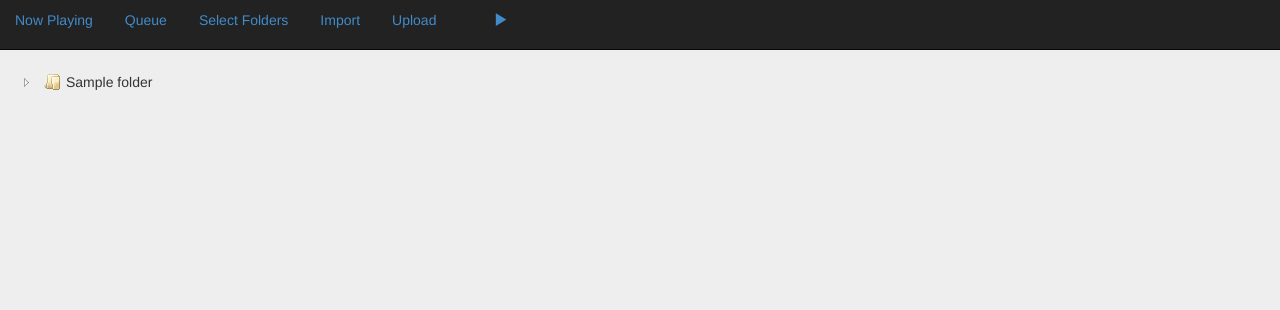
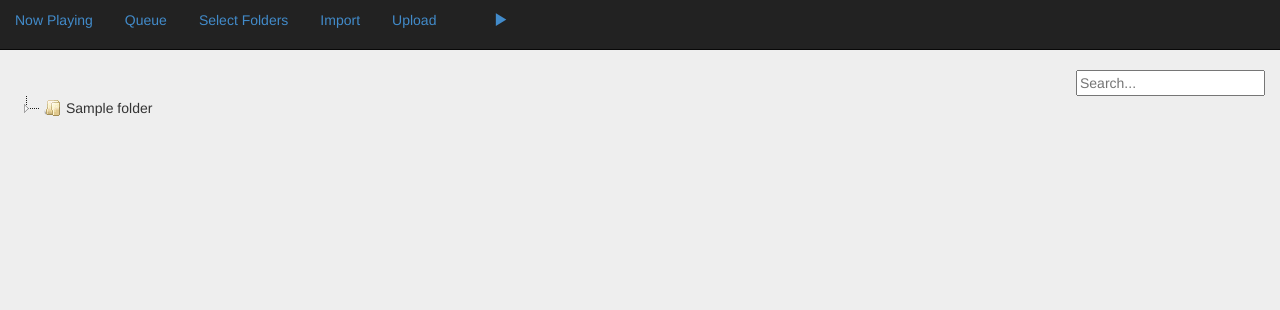
Before and after one commit to janpascal/hackradio, a Django app: template jukebox/templates/jukebox/select_folders.html in a window 1280 px wide. Shown: the top 310 px of the page. Run offline with Django 3.2, Linux system fonts and the light colour scheme; the template is opened without the code that fills it: most values are stand-ins (such as "Sample title", 1, 10 or a date in 2020); parts of the project's set-up code (start-up, migrations or seed data) failed here and were passed over; some libraries are stand-ins or nearby versions.

Commit message:
Added search function to select_folders

```diff
--- a/jukebox/templates/jukebox/select_folders.html
+++ b/jukebox/templates/jukebox/select_folders.html
@@ -10,7 +10,13 @@
 
     <p>&nbsp;</p>
 
-    <div id="tree" />
+    <div align="right">
+        <!-- <input type="text" id="search_box" value="" class="input"
+        placeholder="Search..." style="margin:0em auto 1em auto; display:block;
+        padding:4px; border-radius:4px; border:1px solid silver;"></input> -->
+        <input type="text" id="search_box" value="" class="input" placeholder="Search..."></input>
+    </div>
+    <div id="tree" align="left" />
 
 </div>
 
@@ -132,7 +138,10 @@ function fill_song_popover_wait(folderid) {
 
 $(document).ready( function() {
     $('#tree').jstree({
-        'plugins': ["wholerow", "state", "checkbox", "types", "conditionalselect", "dnd", "contextmenu"],
+        'plugins': [
+            "wholerow", "state", "checkbox", "types",
+            "conditionalselect", "dnd", "contextmenu", "search"
+        ],
         'conditionalselect': function (node, event) {
             return node.original.selectable;
         },
@@ -212,6 +221,18 @@ $(document).ready( function() {
             'large_drop_target': true,
             'drag_selection': false
         },
+        'search': {
+            'ajax': function(str, cb, node_id) {
+                get_data = {
+                    "str": str,
+                    "context": node_id
+                }
+                $.get(Urls['jukebox:search_folder'](), get_data, function(data){
+                    // alert("Search result: " + data);
+                    cb(data.matching_ids);
+                });
+            }
+        },
         'core' : {
             'check_callback': true,
             'multiple': true,
@@ -281,6 +302,17 @@ $(document).ready( function() {
             });
     })
 
+    var search_timeout = false;
+    $("#search_box").keyup(function() {
+        if (search_timeout) {
+            clearTimeout(search_timeout);
+        }
+        search_timeout = setTimeout(function() {
+            var v = $("#search_box").val();
+            $("#tree").jstree(true).search(v);
+        }, 250);
+    });
+
 });
 </script>
 {% endblock %}
--- a/jukebox/urls.py
+++ b/jukebox/urls.py
@@ -22,6 +22,7 @@ urlpatterns = [
     url(r'^json/convert_status$', views.convert_status, name='convert_status'),
     url(r'^json/import_status$', views.import_status, name='import_status'),
     url(r'^folder/(?P<folder_id>[0-9]*)/songs$', views.folder_songs, name='folder_songs'),
+    url(r'^folder/search$', views.search_folder, name='search_folder'),
     url(r'^subdirs/(?P<folder_id>[0-9]*)$', views.folder_subdirs, name="folder_subdirs"),
 
     # Actions
--- a/jukebox/views.py
+++ b/jukebox/views.py
@@ -133,6 +133,29 @@ def json_roots(request):
     }
 
     return JsonResponse(context)
+
+def search_folder(request):
+    """ Actually return a list of the nodes that need to be opened to
+    reveal the nodes searched for """
+    str = request.GET['str']
+    context_id = request.GET['context']
+
+    #logger.info("Search string: {}; context node id: {}".format(str, context_id))
+
+    ids = reduce(
+        lambda a,b: a + b,
+        [folder.parent_ids() for folder in Folder.objects.filter(name__icontains=str)],
+        []
+    )
+
+    response = {
+        "matching_ids": ids
+    }
+
+    logger.info("Returning search result: {}".format(response))
+
+    return JsonResponse(response)
+
 
 def folder_subdirs(request, folder_id):
     folder = Folder.objects.get(pk=folder_id)
```
